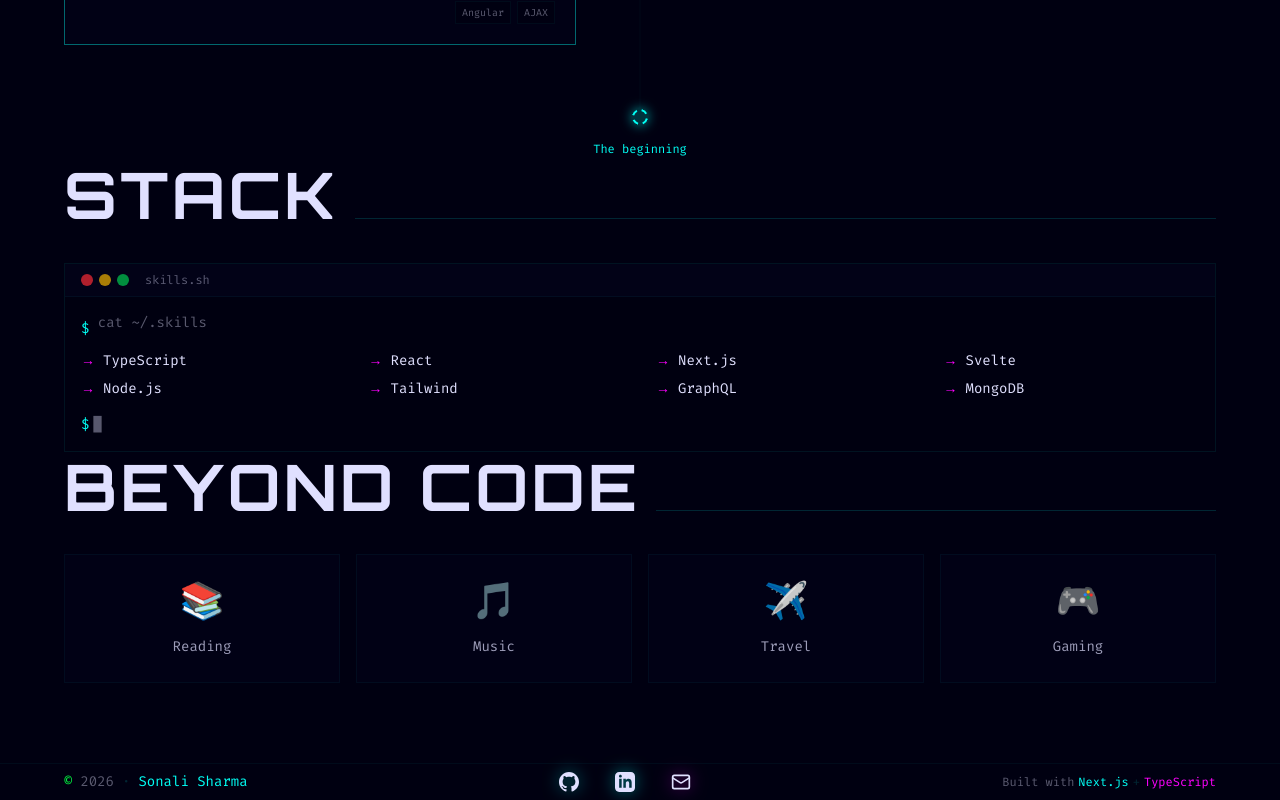
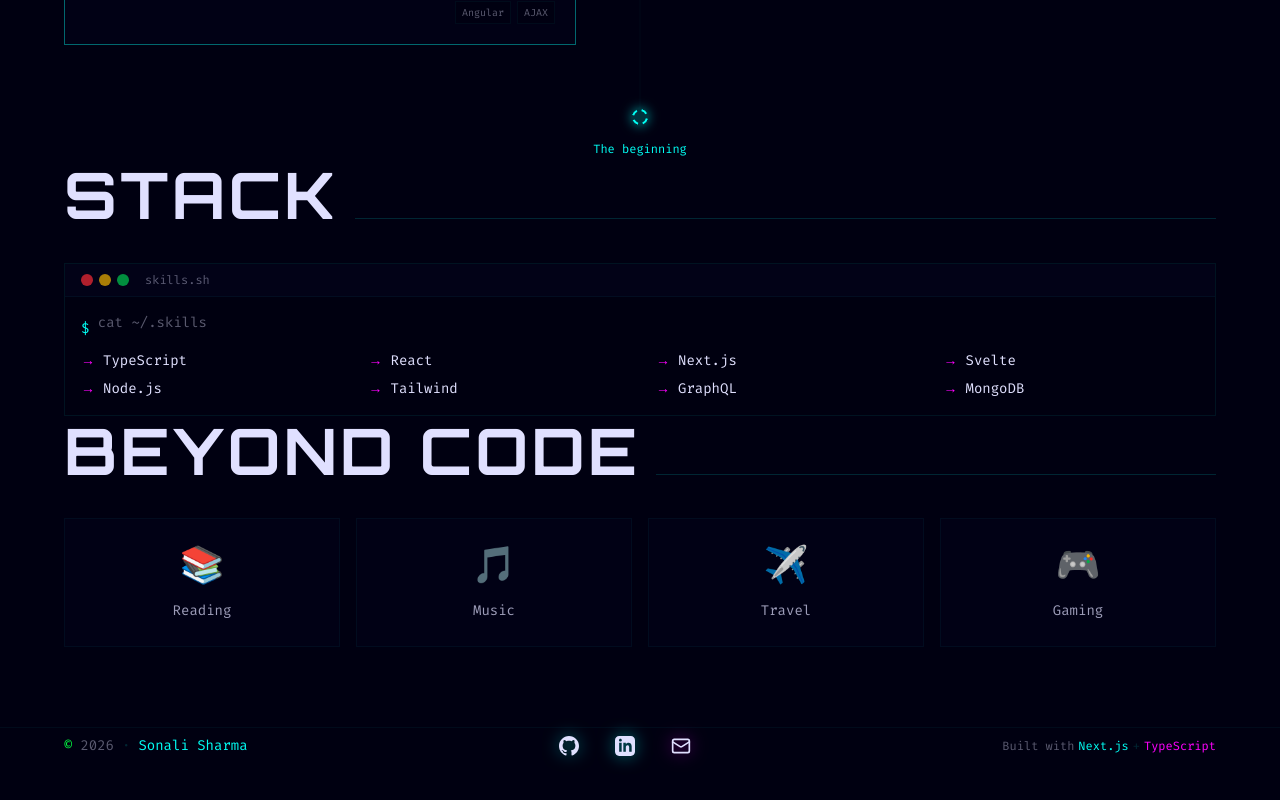
Before and after one commit to Sonali-Sharma-tech/portfolio, a Next.js app: page /about in a window 1280 px wide. Shown: the part 2006-2806 px from the top of the page. After the commit the page ends 2770 px from the top, so only its background shows below. Built offline with nearby package versions, Linux system fonts and the light colour scheme.

Commit message:
fix(about): remove misleading hover effects from stack section
- Remove hover color change on tech items (looked like clickable links)
- Remove blinking cursor prompt from bottom of terminal

```diff
--- a/src/components/about/animated-sections.tsx
+++ b/src/components/about/animated-sections.tsx
@@ -76,35 +76,13 @@ export function AnimatedTerminal({ techStack }: AnimatedTerminalProps) {
               >
                 →
               </motion.span>
-              <motion.span
-                className="text-text-primary transition-colors"
-                whileHover={{
-                  color: "rgb(0, 255, 245)",
-                  textShadow: "0 0 10px rgba(0, 255, 245, 0.5)",
-                }}
-              >
+              <span className="text-text-primary">
                 {tech}
-              </motion.span>
+              </span>
             </motion.div>
           ))}
         </div>
 
-        <motion.div
-          className="mt-4 text-text-muted"
-          initial={{ opacity: 0 }}
-          whileInView={{ opacity: 1 }}
-          viewport={{ once: true }}
-          transition={{ delay: 1 }}
-        >
-          <span className="text-cyan">$</span>
-          <motion.span
-            className="ml-1 inline-block"
-            animate={{ opacity: [1, 0, 1] }}
-            transition={{ duration: 1, repeat: Infinity }}
-          >
-            ▊
-          </motion.span>
-        </motion.div>
       </div>
     </motion.div>
   );
```
